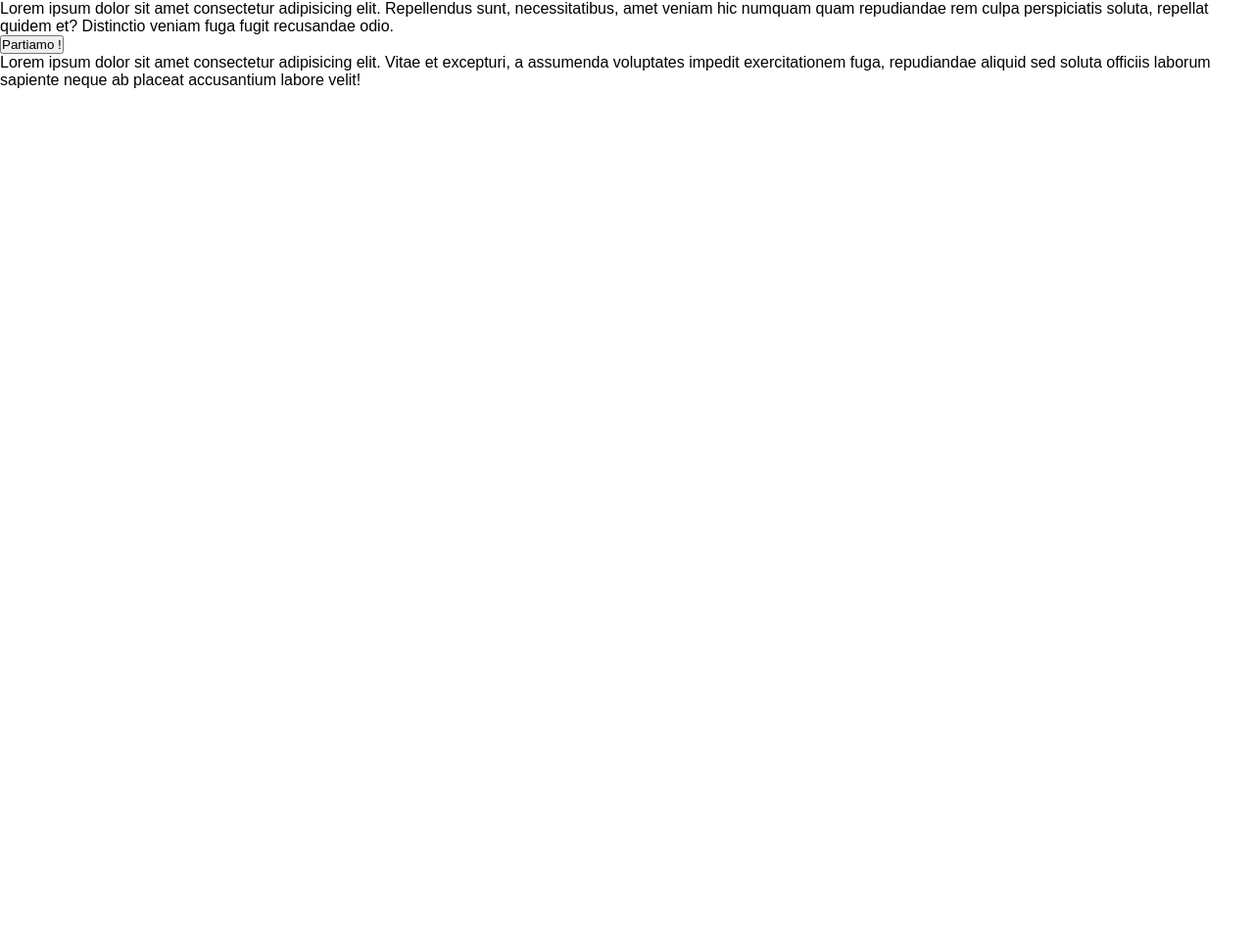
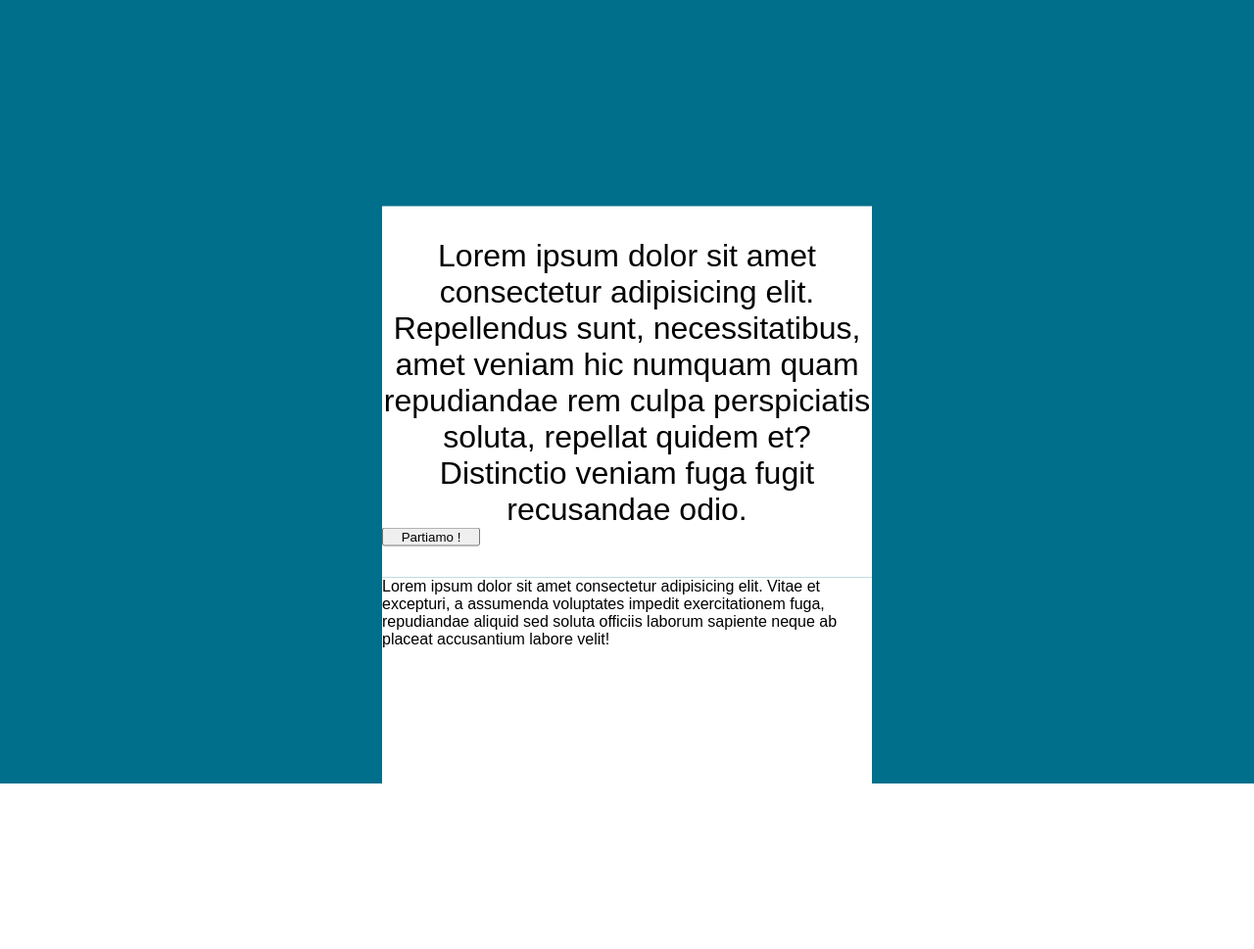
Before and after one commit to CrisFerrari1993/js-simon, a plain HTML site: page index.html in a window 1280 px wide. Shown: the whole page at 98% size. Before the commit the page ends 800 px from the top, so only its background shows below. Drawn offline with Linux system fonts and the light colour scheme.

Commit message:
CSS Assegnazione classi

```diff
--- a/css/style.css
+++ b/css/style.css
@@ -10,3 +10,53 @@ GENERAL PAGE RULES
 :root {
     font-family: Arial, Helvetica, sans-serif;
 }
+/************************
+MAIN  RULES
+************************/
+    /* WRAPPER */
+    .wrapper {
+        background-color: rgb(0, 111, 139);
+        width: 100%;
+        height: 100vh;
+        position: relative;
+    }
+    /* CONTAINER */
+    .container{
+        background-color: rgba(0,0,0,0.3);
+        position: absolute;
+        top: 50%;
+        left: 50%;
+        transform: translate(-50%, -50%);
+        max-height: 500px;
+    }
+    /* PLAY AREA */
+    .play-area{
+        background-color: white;
+        display: flex;
+        flex-direction: column;
+        width: 500px;
+    }
+    .play-area button {
+        width: 100px;
+        margin: 0 auto;
+        margin-bottom: 2rem;
+    }
+    .play-area h1{
+        text-align: center;
+        margin: 2rem 0;
+    }
+    .play-area p#simon-numbers{
+        font-size: 2rem;
+        text-align: center;
+        margin-top: 2rem;
+    }
+    /* HIDDEN AREA */
+    .cover {
+        position: absolute;
+        background-color: white;
+        width: 100%;
+        height: 100%;
+    }
+    .hidden {
+        display: none;
+    }
```
